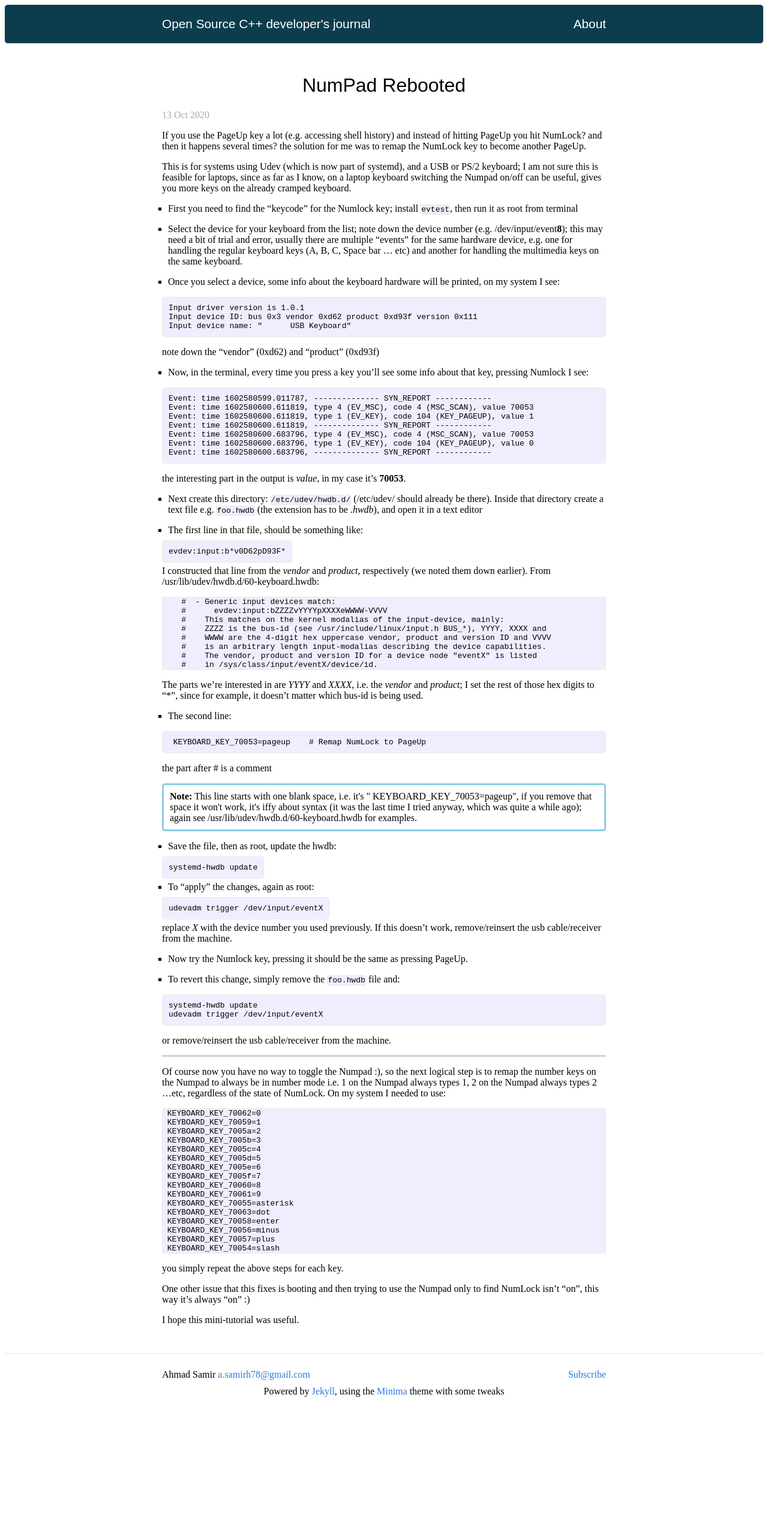
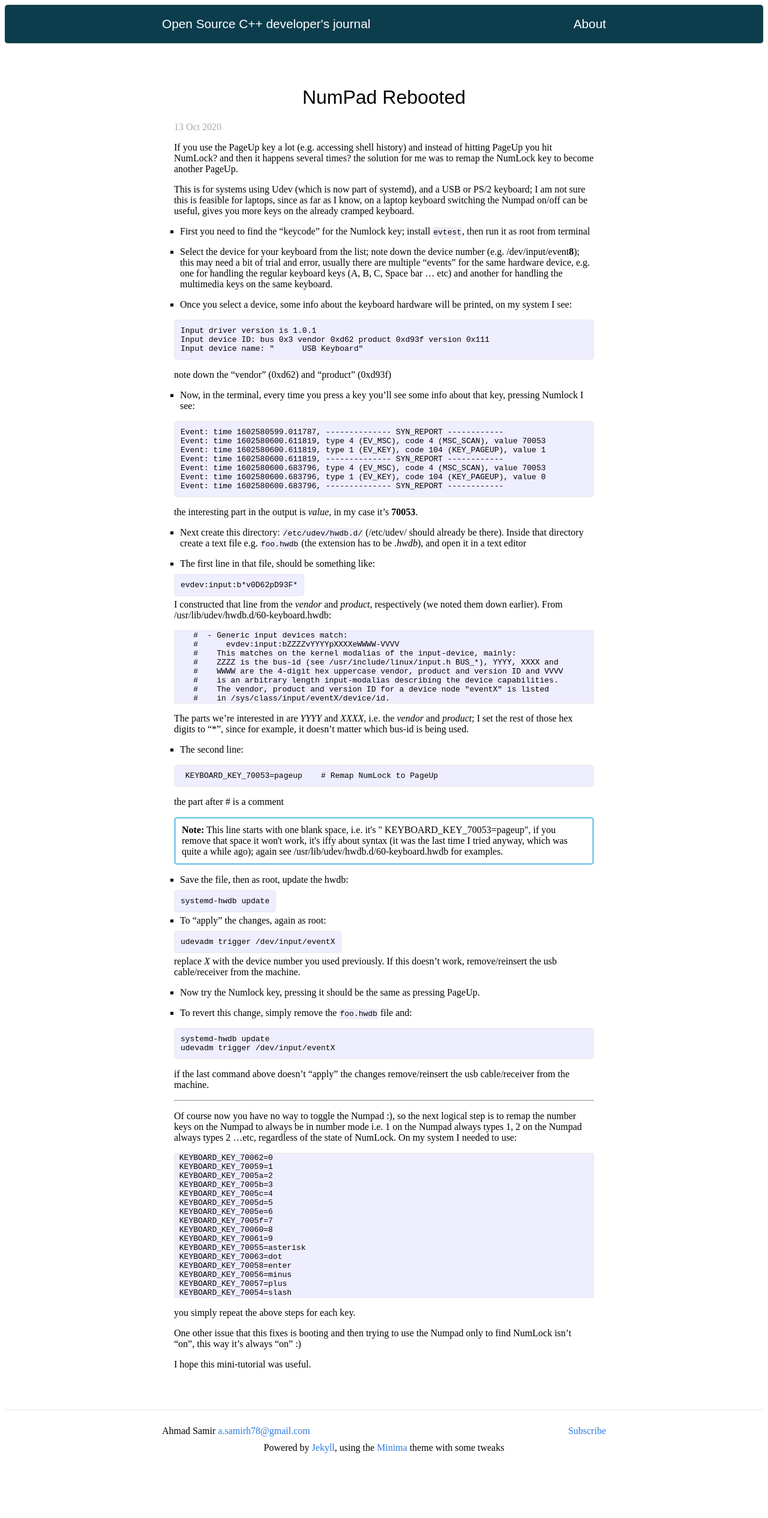
Before and after one commit to ahmadsamir/ahmadsamir.github.io, a Jekyll site: the page built from _posts/2020-10-13-numlock-rebooted.md, in a window 1280 px wide. Shown: the whole page at 60% size. Built offline with Jekyll 4.4.1, drawn with Linux system fonts in a browser that asks for light colours; before the commit the page ends 2437 px from its top, so only the background shows below that.

Commit message:
More fixes

```diff
--- a/_posts/2020-10-13-numlock-rebooted.md
+++ b/_posts/2020-10-13-numlock-rebooted.md
@@ -79,7 +79,7 @@ replace *X* with the device number you used previously. If this doesn't work, re
 systemd-hwdb update
 udevadm trigger /dev/input/eventX
 </pre>
-or remove/reinsert the usb cable/receiver from the machine.
+if the last command above doesn't "apply" the changes remove/reinsert the usb cable/receiver from the machine.
 
 * * *
 
--- a/assets/main_custom.css
+++ b/assets/main_custom.css
@@ -1,3 +1,7 @@
+.main-content {
+    padding: 20px;
+}
+
 .note {
 /*     background-color: lightgrey; */
     padding: 10px;
@@ -66,13 +70,6 @@ pre.indented {
 
 .code_command {
     margin: 0;
-}
-
-.main-content {
-/*    border-left: 1px solid #ccc;
-
-    border-right: 1px solid #ccc;
-    padding: 10px 50px;*/
 }
 
 .post-date {
```
Also changed, not shown: 2 other files.
